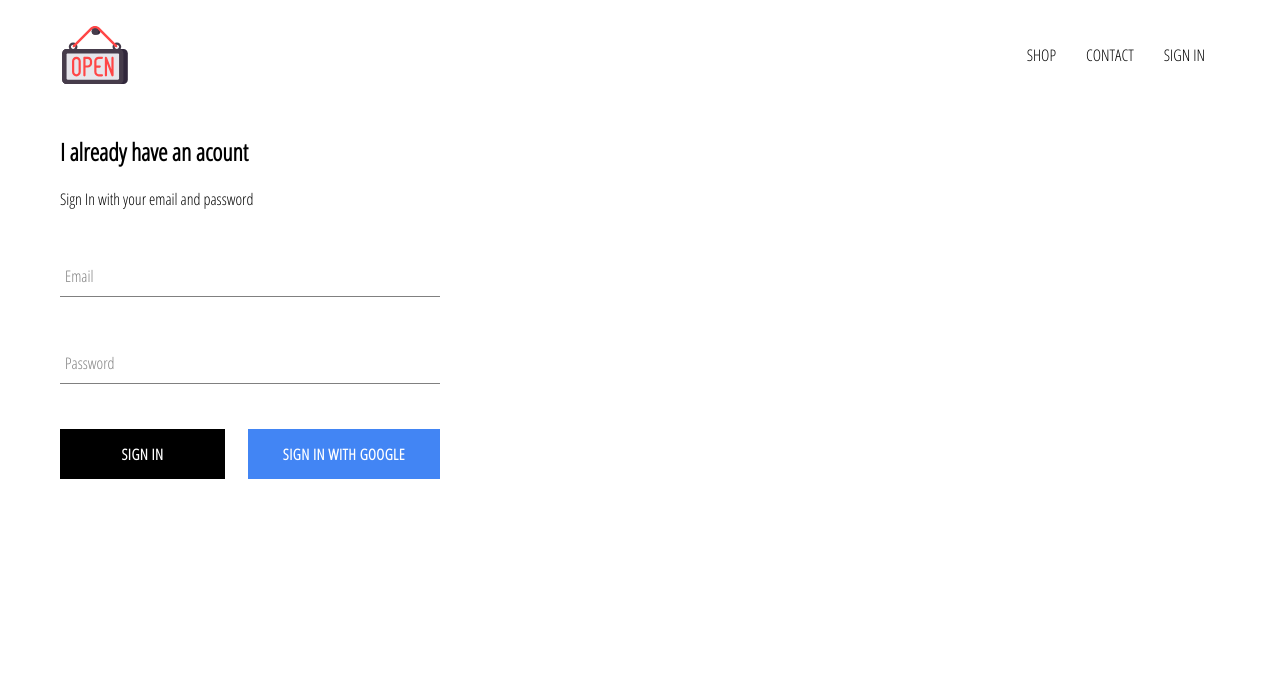
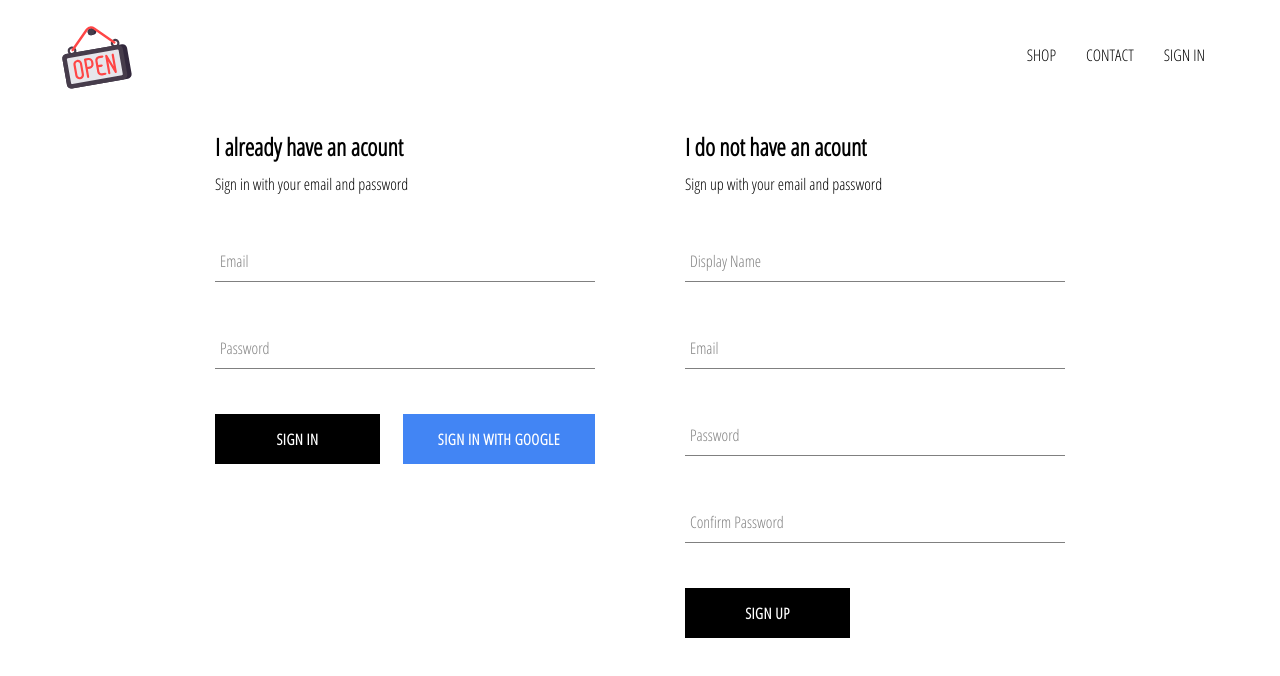
Before and after one commit to sagihill/openshop-clothing, a React (Create React App) app: page /signin in a window 1280 px wide. Shown: the top 676 px of the page. Built offline with nearby package versions, Linux system fonts and the light colour scheme; no server answers.

Commit message:
im[lementing firebase utils, including signup with custom email

```diff
--- a/src/App.js
+++ b/src/App.js
@@ -1,13 +1,13 @@
-import React, { Component } from 'react';
-import { Switch, Route } from 'react-router-dom';
+import React, { Component } from "react";
+import { Switch, Route } from "react-router-dom";
 
-import './App.css';
+import "./App.css";
 
-import HomePage from './pages/HomePage/HomePage.component';
-import ShopPage from './pages/ShopPage/ShopPage.component';
-import SignInAndSignUpPage from './pages/SignInAndSignUpPage/SignInAndSignUpPage.component';
-import Header from './components/Header/Header.component';
-import { auth } from './firebase/firebase.utils';
+import HomePage from "./pages/HomePage/HomePage.component";
+import ShopPage from "./pages/ShopPage/ShopPage.component";
+import SignInAndSignUpPage from "./pages/SignInAndSignUpPage/SignInAndSignUpPage.component";
+import Header from "./components/Header/Header.component";
+import { auth, createUserProfileDocument } from "./firebase/firebase.utils";
 
 class App extends Component {
   constructor() {
@@ -15,15 +15,28 @@
 
     this.state = {
       currentUser: null
-    }
+    };
   }
 
-  unsubscribeFromAuth = null
+  unsubscribeFromAuth = null;
 
   componentDidMount() {
-    this.unsubscribeFromAuth = auth.onAuthStateChanged(user => {
-      this.setState( { currentUser: user })
-    })
+    this.unsubscribeFromAuth = auth.onAuthStateChanged(async userAuth => {
+      if (userAuth) {
+        const userRef = await createUserProfileDocument(userAuth);
+        userRef.onSnapshot(snapShot => {
+          this.setState({
+            currentUser: {
+              id: snapShot.id,
+              ...snapShot.data()
+            }
+          });
+          console.log(this.state)
+        });
+      } else {
+        this.setState({ currentUser: userAuth });
+      }
+    });
   }
 
   componentWillUnmount() {
@@ -33,11 +46,11 @@
   render() {
     return (
       <div>
-      <Header currentUser = {this.state.currentUser} />
+        <Header currentUser={this.state.currentUser} />
         <Switch>
-          <Route exact path='/' component = {HomePage} />
-          <Route path='/shop' component = {ShopPage} />
-          <Route path='/signin' component = {SignInAndSignUpPage} />
+          <Route exact path="/" component={HomePage} />
+          <Route path="/shop" component={ShopPage} />
+          <Route path="/signin" component={SignInAndSignUpPage} />
         </Switch>
       </div>
     );
--- a/src/components/Header/Header.style.scss
+++ b/src/components/Header/Header.style.scss
@@ -13,6 +13,7 @@
     .logo {
         height: 100%;
         width: 70px;
+        transform: rotate(-10deg);
       }
 
     .options {
--- a/src/components/SignIn/SignIn.component.jsx
+++ b/src/components/SignIn/SignIn.component.jsx
@@ -28,8 +28,8 @@
     render() {
         return (
             <div className='sign-in'>
-                <h2>I already have an acount</h2>
-                <span>Sign In with your email and password</span>
+                <h2 className='title'>I already have an acount</h2>
+                <span>Sign in with your email and password</span>
                 <form onSubmit = {this.handleSubmit}>
                     <FormInput
                         name='email'
--- /dev/null
+++ b/src/components/SignUp/SignUp.component.jsx
@@ -0,0 +1,92 @@
+import React, { Component } from 'react';
+import FormInput from '../FormInput/FormInput.component';
+import CustomButton from '../CustomButton/CustomeButton.component';
+import './SignUp.style.scss';
+import { auth, createUserProfileDocument } from '../../firebase/firebase.utils';
+const initialState = {
+    displayName: '',
+    email: '',
+    password: '',
+    confirmPassword: ''
+}
+
+class SignUp extends Component {
+    constructor() {
+        super();
+        this.state = initialState;
+    }
+
+    handleSubmit = async (event) => {
+        event.preventDefault();
+        const { displayName, email, password, confirmPassword } = this.state;
+        if(password!==confirmPassword) {
+            alert("Passwords don't match!");
+            return;
+        }
+
+        try {
+            const { user } = await auth.createUserWithEmailAndPassword(email, password);
+            await createUserProfileDocument(user, { displayName });
+            this.setState({initialState});
+        } catch (error) {
+            console.log('error creating user', error.message);
+        }
+
+
+        this.setState(initialState);
+    }
+
+    handleChange = (event) => {
+        const { value, name } = event.target
+        this.setState({ [name]: value })
+    }
+
+    render() {
+        const { displayName, email, password, confirmPassword } = this.state;
+        return (
+            <div className='sign-up'>
+                <h2 className='title'>I do not have an acount</h2>
+                <span>Sign up with your email and password</span>
+                <form className='sign-up-form' onSubmit = {this.handleSubmit}>
+                    <FormInput
+                        name='displayName'
+                        type='text'
+                        value={displayName}
+                        handleChange = {this.handleChange}
+                        label='Display Name'
+                        required
+                    />
+                    <FormInput
+                        name='email'
+                        type='email'
+                        value={email}
+                        handleChange = {this.handleChange}
+                        label='Email'
+                        required
+                    />
+                    <FormInput
+                        name='password'
+                        type='password'
+                        value={password}
+                        handleChange = {this.handleChange}
+                        label='Password'
+                        required
+                    />
+                     <FormInput
+                        name='confirmPassword'
+                        type='password'
+                        value={confirmPassword}
+                        handleChange = {this.handleChange}
+                        label='Confirm Password'
+                        required
+                    />
+                    <div className='buttons'>
+                        <CustomButton type='submit'>Sign Up</CustomButton>
+                    </div>
+                </form>
+            </div>
+
+        )
+    }
+}
+export default SignUp;
--- /dev/null
+++ b/src/components/SignUp/SignUp.style.scss
@@ -0,0 +1,10 @@
+.sign-up {
+    width: 380px;
+    display: flex;
+    flex-direction: column;
+
+    .title {
+        margin: 10px 0px;
+    }
+
+}
--- a/src/firebase/firebase.utils.js
+++ b/src/firebase/firebase.utils.js
@@ -13,6 +13,27 @@
   measurementId: "G-3FMR98M23V"
 };
 
+export const createUserProfileDocument = async (userAuth, additionalData) => {
+  if(!userAuth) return;
+  const userRef = firestore.doc(`users/${userAuth.uid}`);
+  const snapShot = await userRef.get();
+  if(!snapShot.exists) {
+      const { displayName, email } = userAuth;
+      const createdAt = new Date();
+    try {
+      await userRef.set({
+        displayName,
+        email,
+        createdAt,
+        ...additionalData
+      })
+    } catch (error) {
+      console.log('error creatinguser', error.message);
+    }
+  }
+  return userRef;
+}
+
 firebase.initializeApp(config);
 
 export const auth = firebase.auth();
--- a/src/pages/SignInAndSignUpPage/SignInAndSignUpPage.component.jsx
+++ b/src/pages/SignInAndSignUpPage/SignInAndSignUpPage.component.jsx
@@ -1,11 +1,14 @@
 import React from 'react';
 import SignIn from '../../components/SignIn/SignIn.component'
+import SignUp from '../../components/SignUp/SignUp.component'
 import './SignInAndSignUpPage.style.scss';
 
 const SignInAndSignUpPage = () => (
-    <div>
+    <div className='sign-in-and-sign-up'>
         <SignIn />
+        <SignUp />
     </div>
+
 )
 
 export default SignInAndSignUpPage;
--- a/src/pages/SignInAndSignUpPage/SignInAndSignUpPage.style.scss
+++ b/src/pages/SignInAndSignUpPage/SignInAndSignUpPage.style.scss
@@ -0,0 +1,6 @@
+.sign-in-and-sign-up {
+    width: 850px;
+    display: flex;
+    justify-content: space-between;
+    margin: 30px auto;
+}
```
Also changed, not shown: 1 other file (tests, documents, lock files or other folders).
